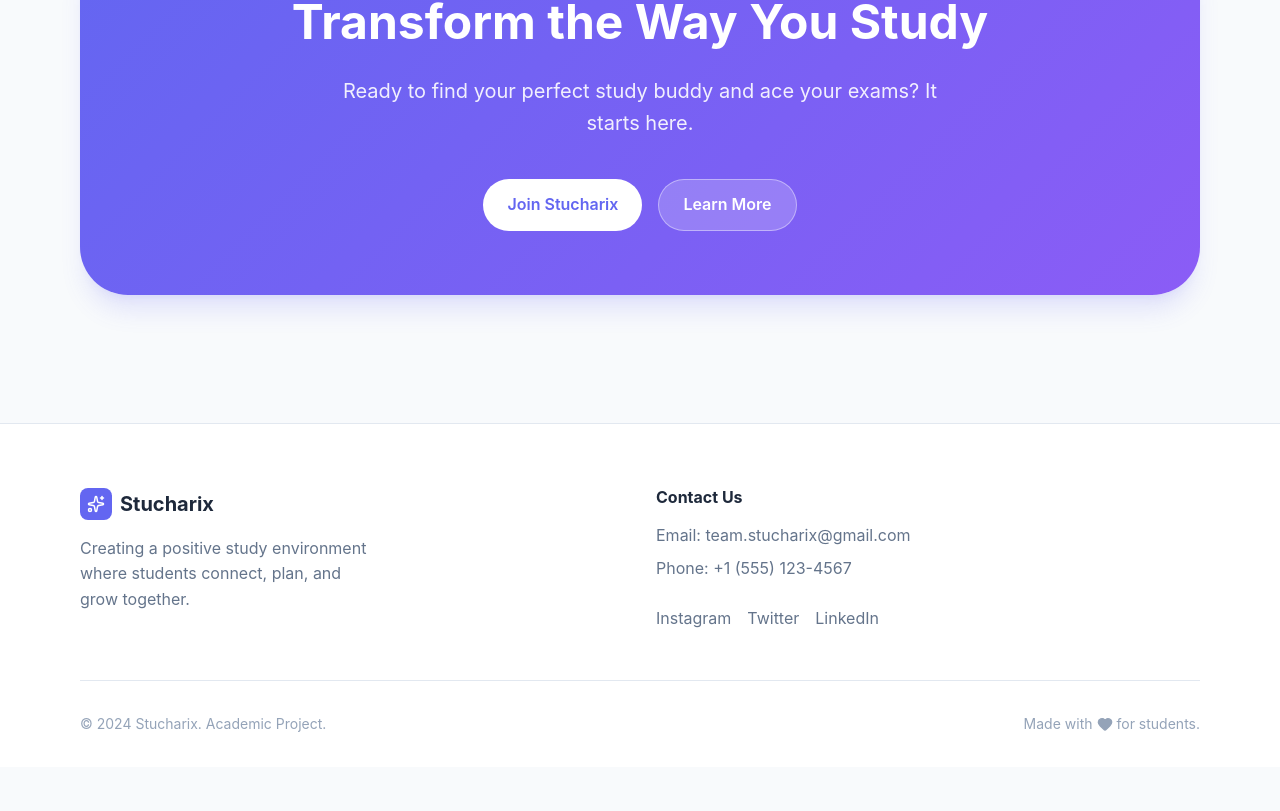
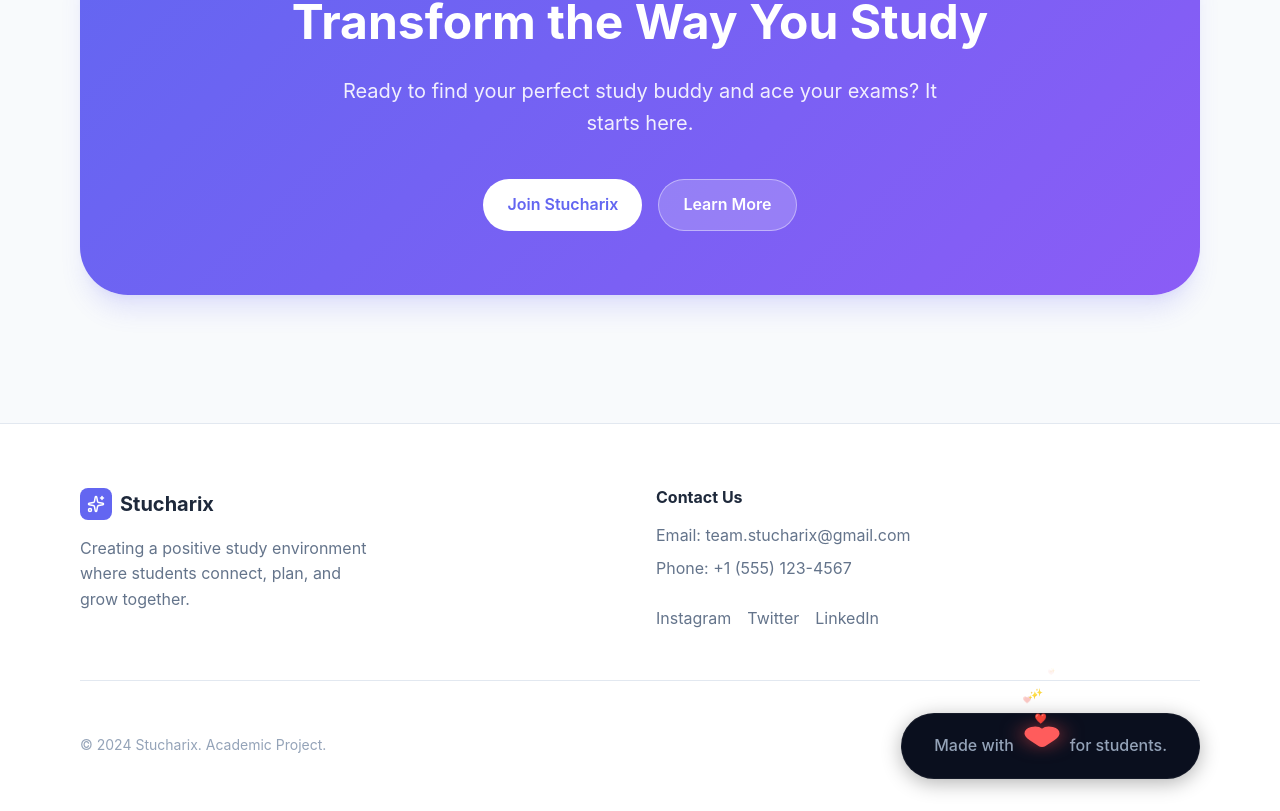
Before and after one commit to venkatanikhil30/stucharix, a React (Vite) app: page / in a window 1280 px wide. Shown: the part 3570-4381 px from the top of the page. Before the commit the page ends 4337 px from the top, so only its background shows below. Built offline with nearby package versions, Linux system fonts and the light colour scheme.

Commit message:
Add premium animated heart to footer

```diff
--- a/src/components/Footer.jsx
+++ b/src/components/Footer.jsx
@@ -1,4 +1,4 @@
-import React from 'react';
+import { motion } from 'framer-motion';
 import { Sparkles, Heart } from 'lucide-react';
 
 const Footer = () => {
@@ -56,9 +56,75 @@ const Footer = () => {
                     fontSize: '0.875rem'
                 }}>
                     <p>© 2024 Stucharix. Academic Project.</p>
-                    <p style={{ display: 'flex', alignItems: 'center', gap: '0.25rem' }}>
-                        Made with <Heart size={16} fill="currentColor" /> for students.
-                    </p>
+                    <div style={{
+                        display: 'flex',
+                        alignItems: 'center',
+                        gap: '0.75rem',
+                        padding: '1rem 2rem',
+                        background: '#0a0f1e', // Dark navy background
+                        borderRadius: 'var(--radius-full)',
+                        boxShadow: '0 4px 20px rgba(0,0,0,0.3)',
+                        border: '1px solid rgba(255,255,255,0.05)'
+                    }}>
+                        <span style={{ color: '#94a3b8', fontSize: '1rem', fontWeight: '500' }}>Made with</span>
+                        <div style={{ position: 'relative', display: 'flex', alignItems: 'center', justifyContent: 'center' }}>
+                            {/* Particles Background */}
+                            {[...Array(6)].map((_, i) => (
+                                <motion.div
+                                    key={i}
+                                    initial={{ y: 0, opacity: 0, scale: 0 }}
+                                    animate={{
+                                        y: -40 - Math.random() * 40,
+                                        x: (Math.random() - 0.5) * 40,
+                                        opacity: [0, 1, 0],
+                                        scale: [0, 1, 0.5]
+                                    }}
+                                    transition={{
+                                        duration: 2 + Math.random(),
+                                        repeat: Infinity,
+                                        delay: i * 0.4,
+                                        ease: "easeOut"
+                                    }}
+                                    style={{
+                                        position: 'absolute',
+                                        color: i % 2 === 0 ? '#ff4d4d' : '#ffd700',
+                                        fontSize: i % 2 === 0 ? '10px' : '8px',
+                                        zIndex: 0,
+                                        filter: 'blur(0.5px)'
+                                    }}
+                                >
+                                    {i % 2 === 0 ? '❤️' : '✨'}
+                                </motion.div>
+                            ))}
+
+                            {/* Main Animated Heart */}
+                            <motion.div
+                                animate={{
+                                    y: [0, -15, 0],
+                                    scaleX: [1, 1.2, 0.9, 1],
+                                    scaleY: [1, 0.8, 1.1, 1]
+                                }}
+                                transition={{
+                                    duration: 1.5,
+                                    repeat: Infinity,
+                                    ease: "easeInOut"
+                                }}
+                                style={{
+                                    fontSize: '2rem',
+                                    filter: 'drop-shadow(0 0 10px rgba(255, 77, 77, 0.6))',
+                                    cursor: 'default',
+                                    userSelect: 'none',
+                                    display: 'flex',
+                                    alignItems: 'center',
+                                    justifyContent: 'center',
+                                    zIndex: 1
+                                }}
+                            >
+                                <Heart size={32} fill="#ff4d4d" color="#ff4d4d" style={{ filter: 'brightness(1.2)' }} />
+                            </motion.div>
+                        </div>
+                        <span style={{ color: '#94a3b8', fontSize: '1rem', fontWeight: '500' }}>for students.</span>
+                    </div>
                 </div>
             </div>
         </footer>
```
